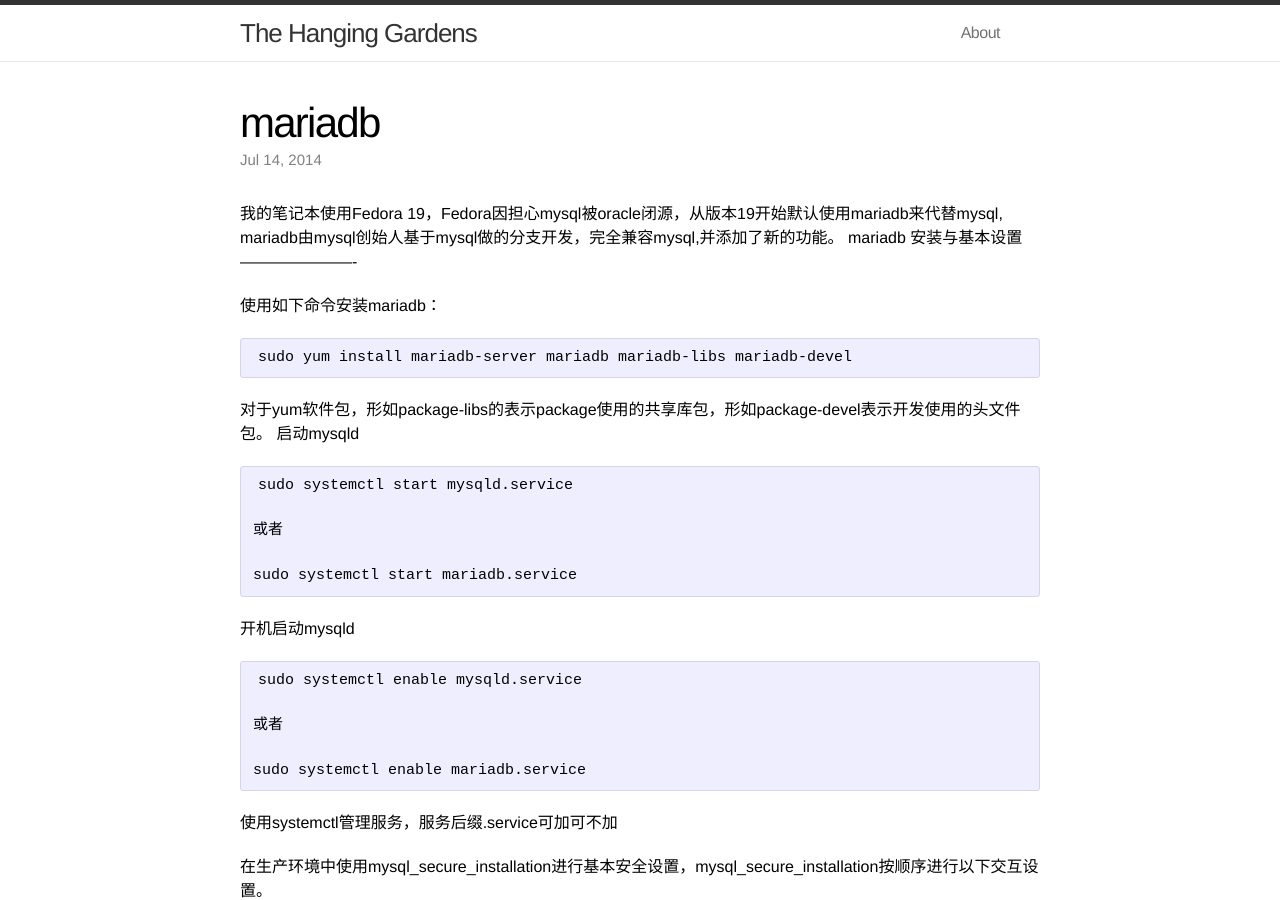
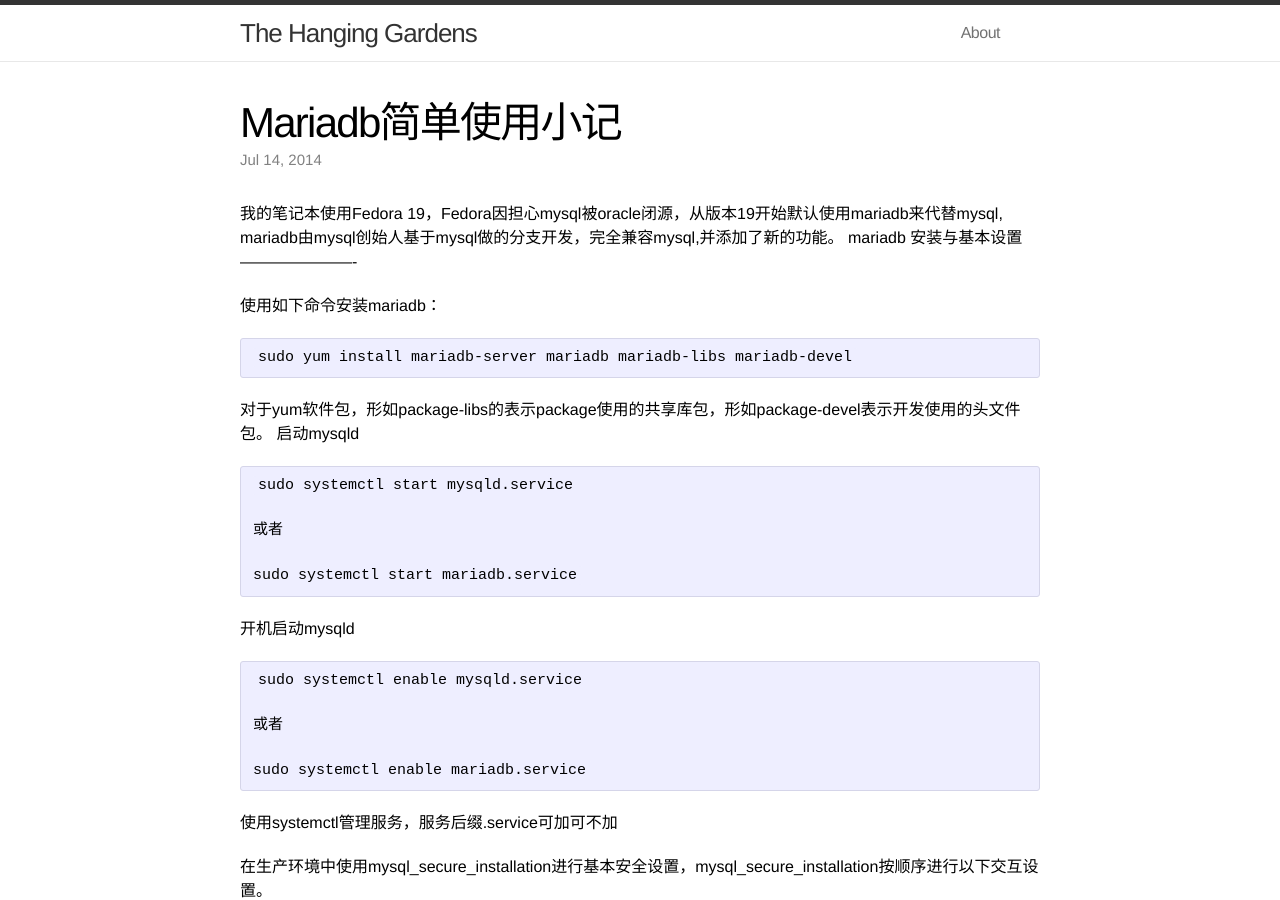
Before and after one commit to bablon/bablon.github.io, a Jekyll site: the page built from _posts/2014-07-12-mariadb.markdown, in a window 1280 px wide and 900 px high. Built offline with Jekyll 4.4.1, drawn with Linux system fonts in a browser that asks for light colours.

Commit message:
change blog title

```diff
--- a/_posts/2014-07-12-mariadb.markdown
+++ b/_posts/2014-07-12-mariadb.markdown
@@ -1,6 +1,6 @@
 ---
 layout: post
-title:  "mariadb"
+title:  "Mariadb简单使用小记"
 date:   2014-07-14 13:00:00
 categories: c
 ---
```
